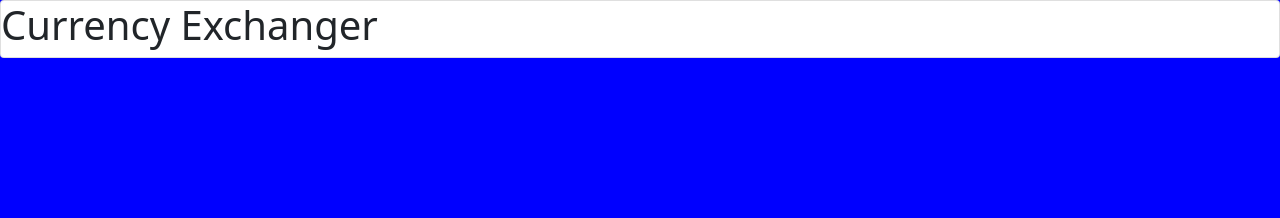
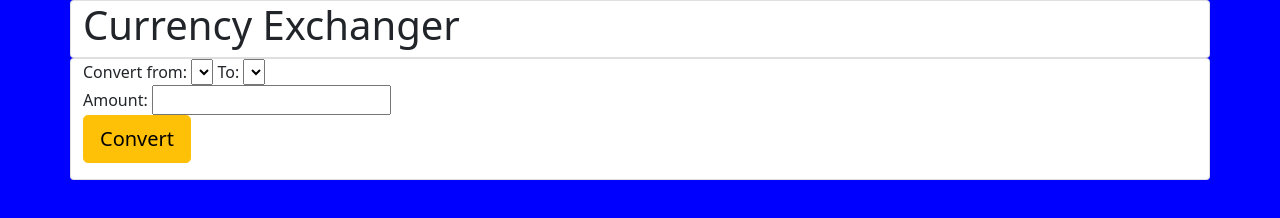
Before and after one commit to JLEWilson/currency_exchanger, a website built with webpack: page src/index.html in a window 1280 px wide. Built offline with nearby package versions, Linux system fonts and the light colour scheme; no server answers.

Commit message:
Add form and layout

```diff
--- a/src/index.html
+++ b/src/index.html
@@ -3,8 +3,30 @@
   <title>Currency Exchanger</title>
 </head>
 <body>
-  <div class="card">
-    <h1 class="card-title">Currency Exchanger</h1>
+  <div class="container">
+    <div class="row">
+      <div class="card">
+        <h1 id="title">Currency Exchanger</h1>
+      </div>
+    </div>
+    <div class="row">
+      <div class="card" id="exchange-area">
+        <form id="form-conversion">
+          <label>Convert from:
+            <select id="exchange-from"></select>
+          </label>
+          <label>To:
+            <select id="exchange-to"></select>
+          </label>
+          <br>
+          <label>Amount:
+            <input id="amount"  type="number" min="0">
+          </label>
+          <br>
+          <button type="submit" class="btn btn-warning btn-lg" id="convert">Convert</button>
+        </form>
+      </div>
+    </div>
   </div>
 </body>
 </html>
```
